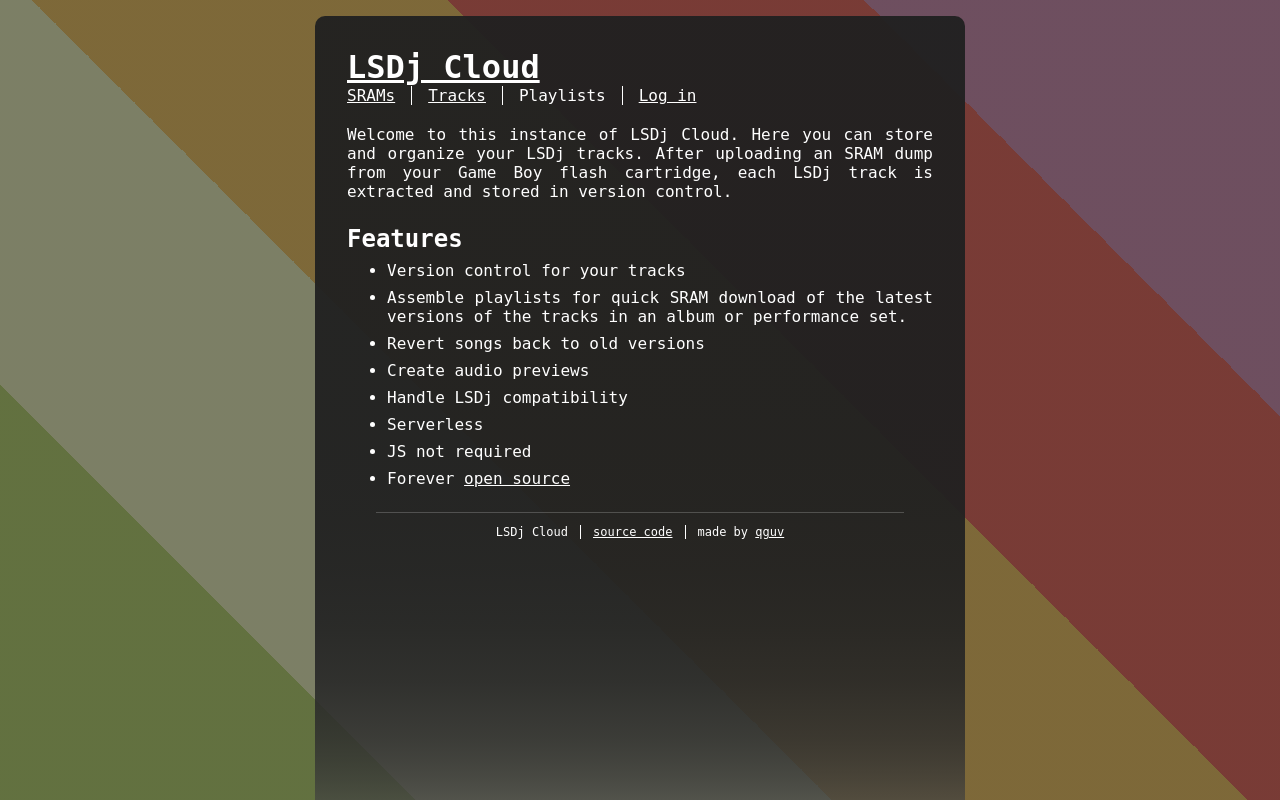
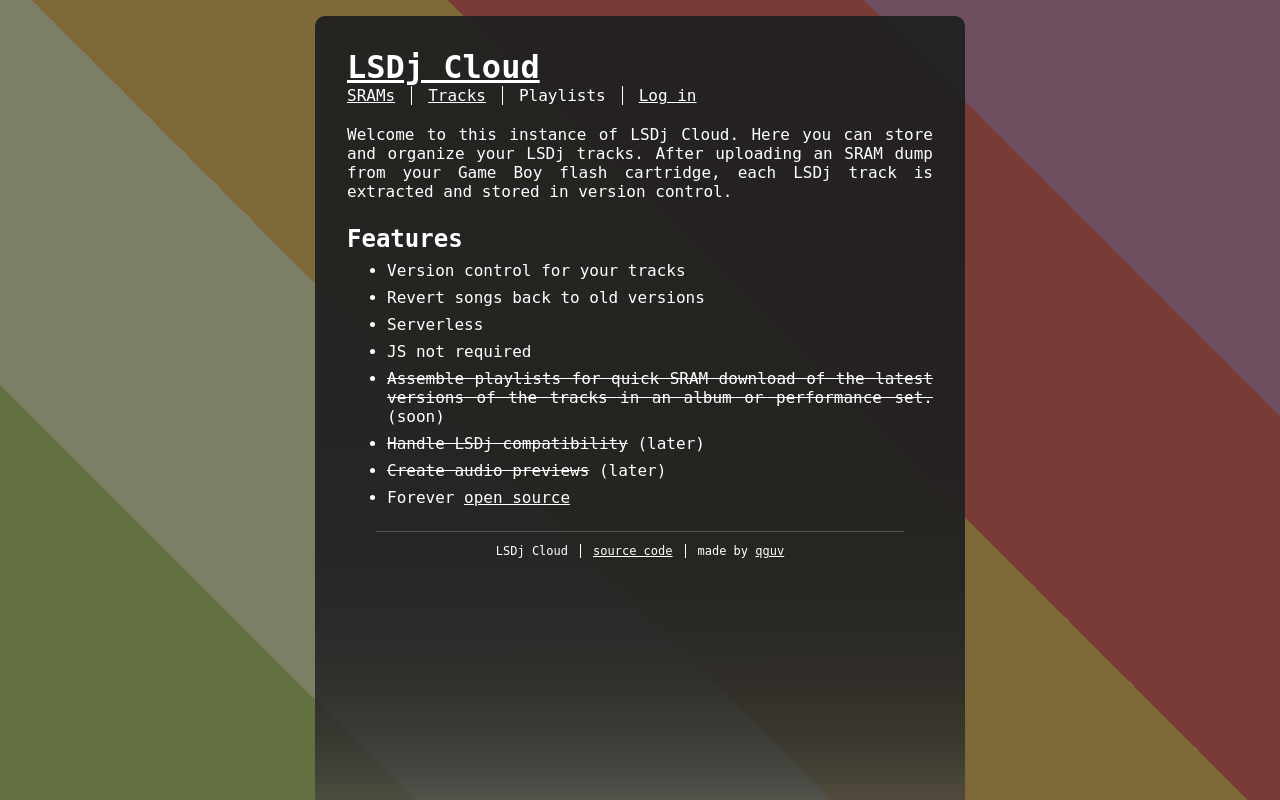
Before and after one commit to qguv/lsdj-cloud, a Flask app: page / in a window 1280 px wide. Run offline with Flask 2, Linux system fonts and the light colour scheme.

Commit message:
be more honest about current features

```diff
--- a/src/app.py
+++ b/src/app.py
@@ -75,8 +75,9 @@ def sram_upload():
 @app.route('/track')
 @auth.required
 def tracks():
+    tracks = sorted(store.items('track').items())
     mb = f"{store.usage('track') / 1000:.1f}"
-    return render_template('tracks.html', tracks=store.items('track'), mb=mb)
+    return render_template('tracks.html', tracks=tracks, mb=mb)
 
 @app.route('/track/<name>')
 @auth.required
--- a/static/style.css
+++ b/static/style.css
@@ -101,6 +101,7 @@ input {
 }
 
 /* inputs and labels should look good together */
+/* TODO: bring back some color */
 form {
   display: grid;
   grid-template-columns: [label] auto [input] 1fr;
--- a/templates/root.html
+++ b/templates/root.html
@@ -12,15 +12,18 @@
 
 <ul>
   <li>Version control for your tracks</li>
-  <li>
-    Assemble playlists for quick SRAM download of the latest versions of the
-    tracks in an album or performance set.
-  </li>
   <li>Revert songs back to old versions</li>
-  <li>Create audio previews</li>
-  <li>Handle LSDj compatibility</li>
   <li>Serverless</li>
   <li>JS not required</li>
+  <li>
+    <del>
+      Assemble playlists for quick SRAM download of the latest versions of the
+      tracks in an album or performance set.
+    </del>
+    (soon)
+  </li>
+  <li><del>Handle LSDj compatibility</del> (later)</li>
+  <li><del>Create audio previews</del> (later)</li>
   <li>Forever <a href="https://github.com/qguv/lsdj-cloud">open source</a></li>
 </ul>
 {% endblock content %}
--- a/templates/tracks.html
+++ b/templates/tracks.html
@@ -8,11 +8,13 @@
 </p>
 
 <ol>
-  {%- for name in tracks.keys() %}
+  {%- for name, obj in tracks %}
   <li>
     <a href="{{ url_for('track', name=name) }}">
       {{ name }}
     </a>
+    {#- TODO display: (inline-)grid; #}
+    ({{ '{:.1f}'.format(obj.size / 1000) }}&nbsp;MB)
   </li>
   {%- endfor %}
 </ol>
```
